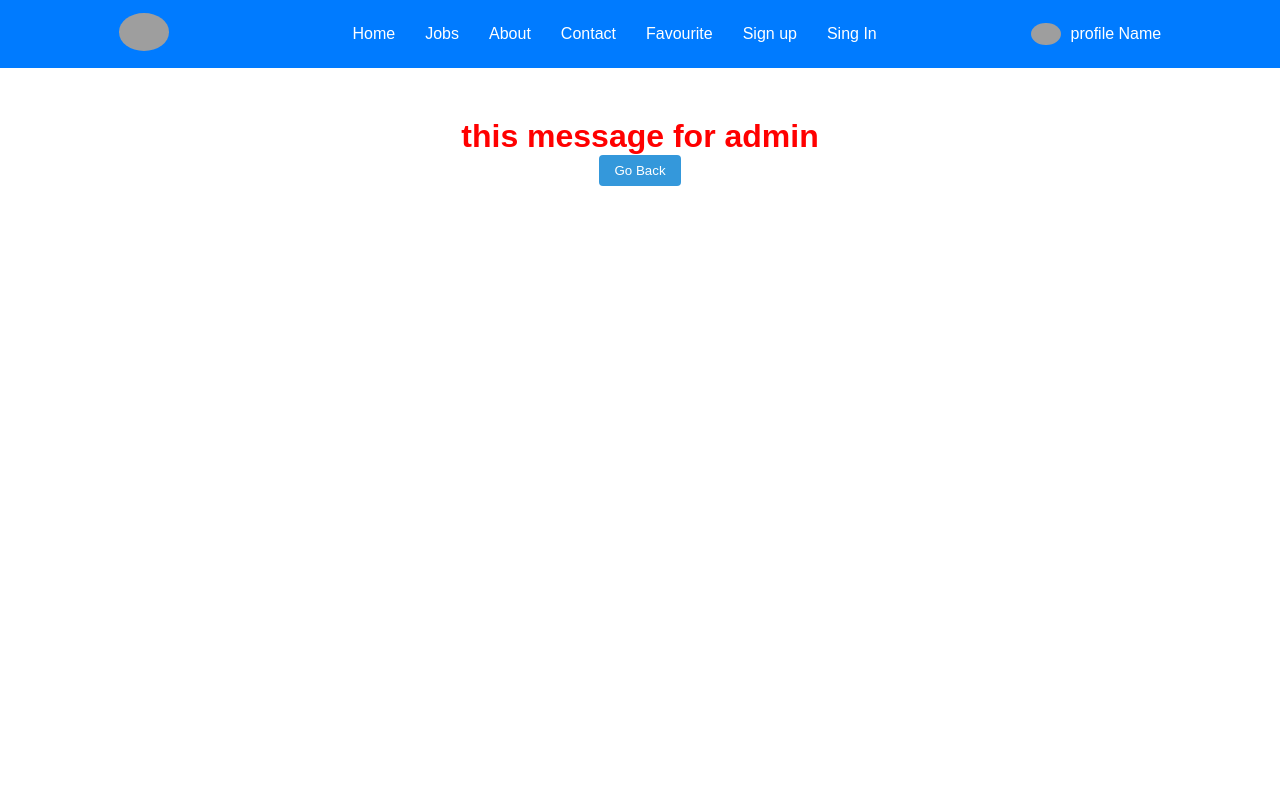
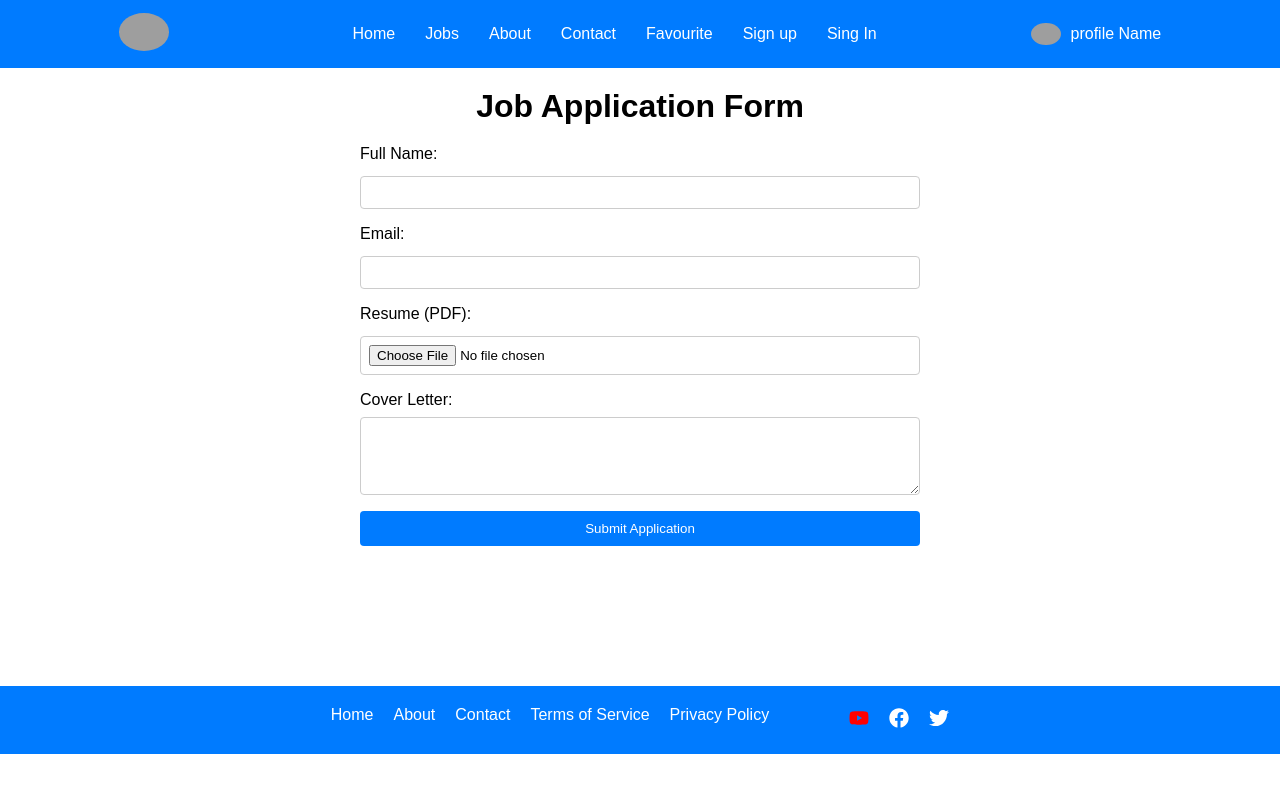
Before and after one commit to OmorFaruk63/Job_finder_website-HALAL-JIBIKA-, a React (Vite) app: page /jobapplication in a window 1280 px wide. Shown: the top 792 px of the page. Built offline with nearby package versions, Linux system fonts and the light colour scheme; no server answers; grey boxes are pictures that could not be loaded.

Commit message:
add job application

```diff
--- a/src/Pages/Favourite/Favourite.jsx
+++ b/src/Pages/Favourite/Favourite.jsx
@@ -1,5 +1,5 @@
 import "./Favourite.css";
-import { Link, useNavigate } from "react-router-dom";
+import { Link, Navigate, useNavigate } from "react-router-dom";
 import { FaHeart, FaLocationDot } from "react-icons/fa6";
 import useFetch from "../../Hook/useFetch";
 import Loading from "../../Components/Loading/Loading";
@@ -47,7 +47,7 @@ const Favourite = () => {
   }
 
   if (!user) {
-    return navigate("/SingIn");
+    return <Navigate to={"/SingIn"}></Navigate>;
   }
 
   if (filterData.length < 1) {
--- a/src/Pages/Job Add/JobAdd.jsx
+++ b/src/Pages/Job Add/JobAdd.jsx
@@ -11,7 +11,7 @@ const JobAdd = () => {
     handleSubmit,
     formState: { errors },
   } = useForm();
-  console.log(errors);
+
   const urlRegex = /^(https?|ftp):\/\/[^\s/$.?#].[^\s]*$/i;
 
   const onSubmit = (data) => {
--- /dev/null
+++ b/src/Pages/JobApplication/JobApplication.css
@@ -0,0 +1,50 @@
+.job-application-container {
+  max-width: 600px;
+  margin: auto;
+  padding: 20px;
+}
+
+.form-title {
+  text-align: center;
+  margin-bottom: 20px;
+}
+
+.job-application-form {
+  display: flex;
+  flex-direction: column;
+}
+
+.form-label {
+  margin-bottom: 8px;
+}
+
+.form-input {
+  padding: 8px;
+  margin-bottom: 16px;
+}
+
+.error-input {
+  border: 1px solid #ff0000;
+}
+
+.error-message {
+  color: #ff0000;
+  margin-top: 5px;
+}
+
+.submit-button {
+  background-color: #007bff;
+  color: #fff;
+  padding: 10px;
+  cursor: pointer;
+}
+
+@media (max-width: 768px) {
+  .job-application-container {
+    padding: 10px;
+  }
+
+  .form-input {
+    width: 100%;
+  }
+}
--- /dev/null
+++ b/src/Pages/JobApplication/JobApplication.jsx
@@ -0,0 +1,94 @@
+import { useForm } from "react-hook-form";
+import "./JobApplication.css";
+import { toast } from "react-toastify";
+import { useNavigate } from "react-router-dom";
+
+const JobApplication = () => {
+  const navigate = useNavigate();
+  const {
+    register,
+    handleSubmit,
+    formState: { errors },
+  } = useForm();
+
+  const onSubmit = () => {
+    toast.success("Job Application Submited");
+    navigate(-1);
+  };
+
+  return (
+    <div className="job-application-container">
+      <h1 className="form-title">Job Application Form</h1>
+      <form onSubmit={handleSubmit(onSubmit)} className="job-application-form">
+        <label htmlFor="fullName" className="form-label">
+          Full Name:
+        </label>
+        <input
+          type="text"
+          id="fullName"
+          name="fullName"
+          {...register("fullName", { required: "Full Name is required" })}
+          className={`form-input ${errors.fullName ? "error-input" : ""}`}
+        />
+        {errors.fullName && (
+          <span className="error-message">{errors.fullName.message}</span>
+        )}
+
+        <label htmlFor="email" className="form-label">
+          Email:
+        </label>
+        <input
+          type="email"
+          id="email"
+          name="email"
+          {...register("email", {
+            required: "Email is required",
+            pattern: {
+              value: /\S+@\S+\.\S+/,
+              message: "Invalid email address",
+            },
+          })}
+          className={`form-input ${errors.email ? "error-input" : ""}`}
+        />
+        {errors.email && (
+          <span className="error-message">{errors.email.message}</span>
+        )}
+
+        <label htmlFor="resume" className="form-label">
+          Resume (PDF):
+        </label>
+        <input
+          type="file"
+          id="resume"
+          name="resume"
+          accept=".pdf"
+          {...register("resume", { required: "Resume is required" })}
+          className={`form-input ${errors.resume ? "error-input" : ""}`}
+        />
+        {errors.resume && (
+          <span className="error-message">{errors.resume.message}</span>
+        )}
+
+        <label htmlFor="coverLetter" className="form-label">
+          Cover Letter:
+        </label>
+        <textarea
+          id="coverLetter"
+          name="coverLetter"
+          rows="4"
+          {...register("coverLetter", { required: "Cover Letter is required" })}
+          className={`form-input ${errors.coverLetter ? "error-input" : ""}`}
+        ></textarea>
+        {errors.coverLetter && (
+          <span className="error-message">{errors.coverLetter.message}</span>
+        )}
+
+        <button type="submit" className="submit-button">
+          Submit Application
+        </button>
+      </form>
+    </div>
+  );
+};
+
+export default JobApplication;
--- a/src/Pages/Jobs/Jobs.jsx
+++ b/src/Pages/Jobs/Jobs.jsx
@@ -31,10 +31,9 @@ const Jobs = () => {
 
   // Handling job deletion
   async function handleDeleteJob(id) {
-    console.log(id);
     await axios
       .delete(`http://localhost:9000/jobs/${id}`)
-      .then((res) => console.log("Delete Successful"))
+      .then((res) => toast.success("Delete Successful"))
       .catch((err) => toast.error(err.message));
     setCurrentData(currentData.filter((data) => data.id !== id));
   }
--- a/src/Pages/Jobs/JobsDetails.jsx
+++ b/src/Pages/Jobs/JobsDetails.jsx
@@ -1,6 +1,5 @@
 import { useLoaderData, useNavigate } from "react-router-dom";
 import "./JobsDetails.css";
-import { toast } from "react-toastify";
 const JobsDetails = () => {
   const { data } = useLoaderData();
   const navigate = useNavigate();
@@ -69,8 +68,7 @@ const JobsDetails = () => {
       <div className="JobsDetails-btn">
         <button
           onClick={() => {
-            toast.success("We have accepted your application");
-            navigate(-1);
+            navigate("/jobapplication");
           }}
         >
           {" "}
--- /dev/null
+++ b/src/Pages/NotFound/NotFound.css
@@ -0,0 +1,44 @@
+/* NotFound.css */
+.not-found-container {
+  display: flex;
+  flex-direction: column;
+  align-items: center;
+  justify-content: center;
+  height: 100vh;
+  text-align: center;
+}
+
+.background-image {
+  /* Set the background image URL to your custom 404 image */
+  background-image: url("https://shorturl.at/bioQW");
+  background-size: cover;
+  background-position: center;
+  position: fixed;
+  top: 0;
+  left: 0;
+  width: 100%;
+  height: 100%;
+  opacity: 0.5; /* You can adjust the opacity as needed */
+  z-index: -1;
+}
+
+.not-found-content {
+  background-color: rgba(
+    255,
+    255,
+    255,
+    0.8
+  ); /* Adjust the background color and opacity as needed */
+  padding: 20px;
+  border-radius: 10px;
+  box-shadow: 0 0 10px rgba(0, 0, 0, 0.3);
+}
+
+.not-found-content h1 {
+  font-size: 2em;
+  margin-bottom: 10px;
+}
+
+.not-found-content p {
+  font-size: 1.2em;
+}
--- /dev/null
+++ b/src/Pages/NotFound/NotFound.jsx
@@ -0,0 +1,19 @@
+import { Navigate, useNavigate } from "react-router-dom";
+import "./NotFound.css";
+
+const NotFound = () => {
+  const navigate = useNavigate();
+  return (
+    <div className="not-found-container">
+      {/* You can use your custom 404 image as a background */}
+      <div className="background-image"></div>
+      <div className="not-found-content">
+        <h1>404 Not Found</h1>
+        <p>Sorry, the page you are looking for might be in another castle.</p>
+        <button onClick={() => navigate(-1)}>back to home</button>
+      </div>
+    </div>
+  );
+};
+
+export default NotFound;
```
Also changed, not shown: src/routes/routes.jsx (+10 -0 lines).
